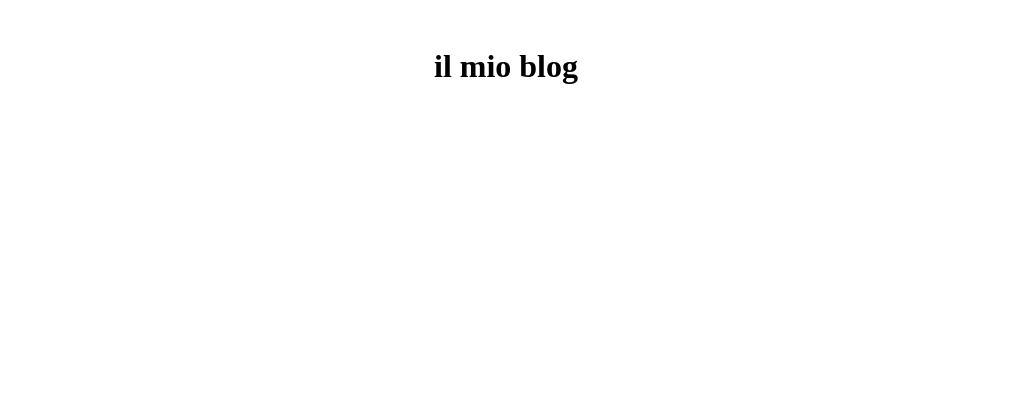
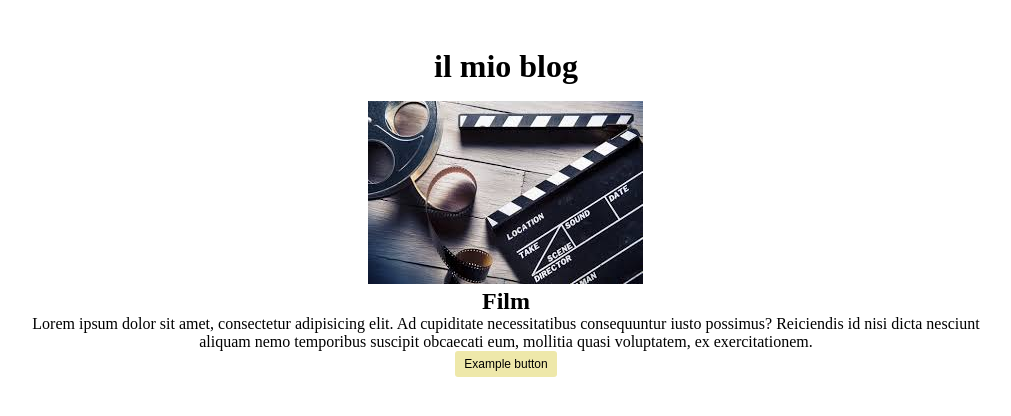
Before and after one commit to Gargenziano03/react-components, a React (Vite) app in the folder react-components/: page / in a window 1280 px wide. Shown: the top 416 px of the page, without its empty margins (134-1145 px from the left). Built offline with nearby package versions, Linux system fonts and the light colour scheme.

Commit message:
add fix blogCard

```diff
--- a/react-components/src/Components/AppMain.jsx
+++ b/react-components/src/Components/AppMain.jsx
@@ -2,9 +2,13 @@ import BlogCard from './BlogCard/BlogCard'
 export default function AppMain() {
     //logic
     //Markup
-    <div className="container">
-        <section className="blog">
-            <BlogCard />
-        </section>
-    </div>
+    return (
+        <main>
+            <div className="container">
+                <section className="blog">
+                    <BlogCard />
+                </section>
+            </div>
+        </main>
+    )
 }
--- a/react-components/src/Components/BlogCard/BlogCard.jsx
+++ b/react-components/src/Components/BlogCard/BlogCard.jsx
@@ -1,4 +1,5 @@
 import BlogImg from '../../assets/image/film.jpg'
+import Button from '../Button/Button'
 export default function BlogCard() {
     return (
         <div className="blog-card">
--- a/react-components/src/Components/Button/Button.jsx
+++ b/react-components/src/Components/Button/Button.jsx
@@ -0,0 +1,6 @@
+import style from './Button.module.css'
+export default function Button() {
+    return (
+        <button className={style.btn}>Example button</button>
+    )
+}
--- /dev/null
+++ b/react-components/src/Components/Button/Button.module.css
@@ -0,0 +1,13 @@
+.btn {
+    padding: .5em.75em;
+    border: none;
+    border-radius: 3px;
+    font-size: 12px;
+    text-decoration: none;
+    background-color: palegoldenrod;
+
+    &:hover {
+        background-color: black;
+        color: lightgra y;
+    }
+}
--- a/react-components/src/index.css
+++ b/react-components/src/index.css
@@ -3,6 +3,16 @@
     margin: 0;
     padding: 0;
     box-sizing: border-box;
+}
+
+/*utilities*/
+.container {
+    margin: auto;
+    width: 80%;
+}
+
+img {
+    max-width: 100%;
 }
 
 header {
```
Also changed, not shown: react-components/src/Components/Button/Button.modules.jsx (deleted).
